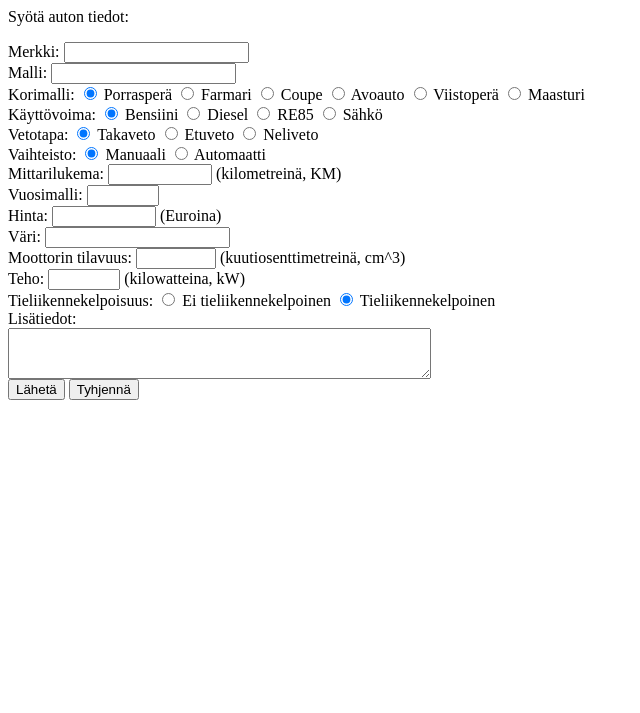
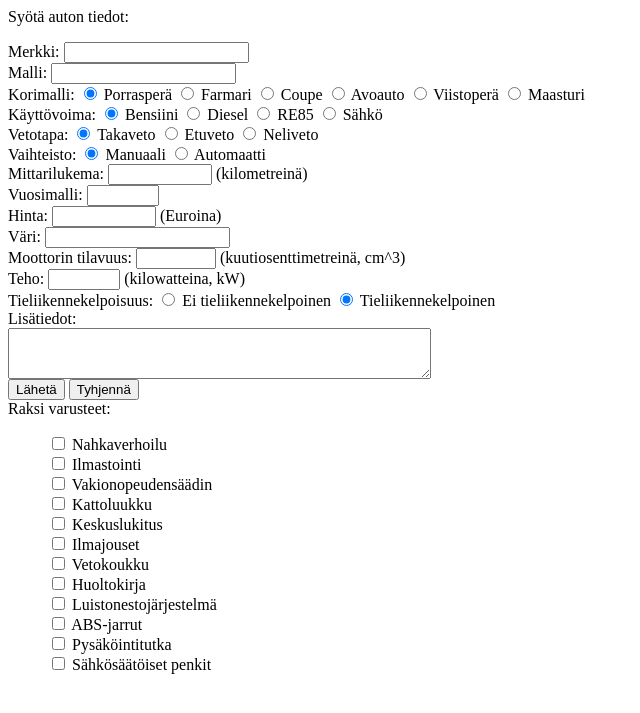
Before and after one commit to AlluSu/Autotietokanta, a Flask app: page /new in a window 1280 px wide. Shown: the top 713 px of the page, without its empty margins (0-640 px from the left). Run offline with Flask 2, Linux system fonts and the light colour scheme.

Commit message:
Added possibility to list equipment to car

```diff
--- a/templates/car_form.html
+++ b/templates/car_form.html
@@ -48,7 +48,7 @@ Vaihteisto:
 <br>
 Mittarilukema:
 <input type="number" name="mileage" min="0" max="10000000" required>
-(kilometreinä, KM)
+(kilometreinä)
 <br>
 Vuosimalli:
 <input type="number" name="year" min="1900" max="2021" required>
@@ -80,4 +80,57 @@ Lisätiedot:
 <br>
 <input type="submit" value="Lähetä">
 <input type="reset" value="Tyhjennä">
+<br>
+Raksi varusteet:
+<br>
+<ul style="list-style-type:none;">
+<li>
+    <input type="checkbox" id="1" name="varuste1" value="Nahkaverhoilu">
+    <label for="varuste1">Nahkaverhoilu</label>
+</li>
+<li>
+    <input type="checkbox" id="2" name="varuste2" value="Ilmastointi">
+    <label for="varuste2">Ilmastointi</label>
+</li>
+<li>
+    <input type="checkbox" id="3" name="varuste3" value="Vakionopeudensaadin">
+    <label for="varuste3">Vakionopeudensäädin</label>
+</li>
+<li>
+    <input type="checkbox" id="4" name="varuste4" value="Kattoluukku">
+    <label for="varuste4">Kattoluukku</label>
+</li>
+<li>
+    <input type="checkbox" id="5" name="varuste5" value="Keskuslukitus">
+    <label for="varuste5">Keskuslukitus</label>
+</li>
+<li>
+    <input type="checkbox" id="6" name="varuste6" value="Ilmajouset">
+    <label for="varuste6">Ilmajouset</label>
+</li>
+<li>
+    <input type="checkbox" id="7" name="varuste7" value="Vetokoukku">
+    <label for="varuste7">Vetokoukku</label>
+</li>
+<li>
+    <input type="checkbox" id="8" name="varuste8" value="Huoltokirja">
+    <label for="varuste8">Huoltokirja</label>
+</li>
+<li>
+    <input type="checkbox" id="9" name="varuste9" value="Luistonesto">
+    <label for="varuste9">Luistonestojärjestelmä</label>
+</li>
+<li>
+    <input type="checkbox" id="10" name="varuste10" value="ABS">
+    <label for="varuste10">ABS-jarrut</label>
+</li>
+<li>
+    <input type="checkbox" id="11" name="varuste11" value="Pysakointitutka">
+    <label for="varuste11">Pysäköintitutka</label>
+</li>
+<li>
+    <input type="checkbox" id="12" name="varuste12" value="Sahkopenkit">
+    <label for="varuste12">Sähkösäätöiset penkit</label>
+</li>
+</ul>
 </form>
```
